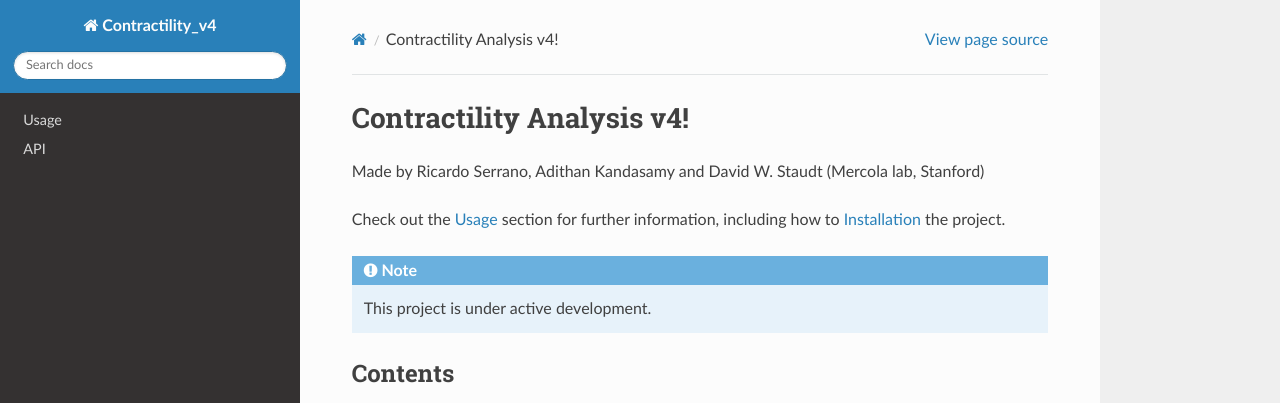
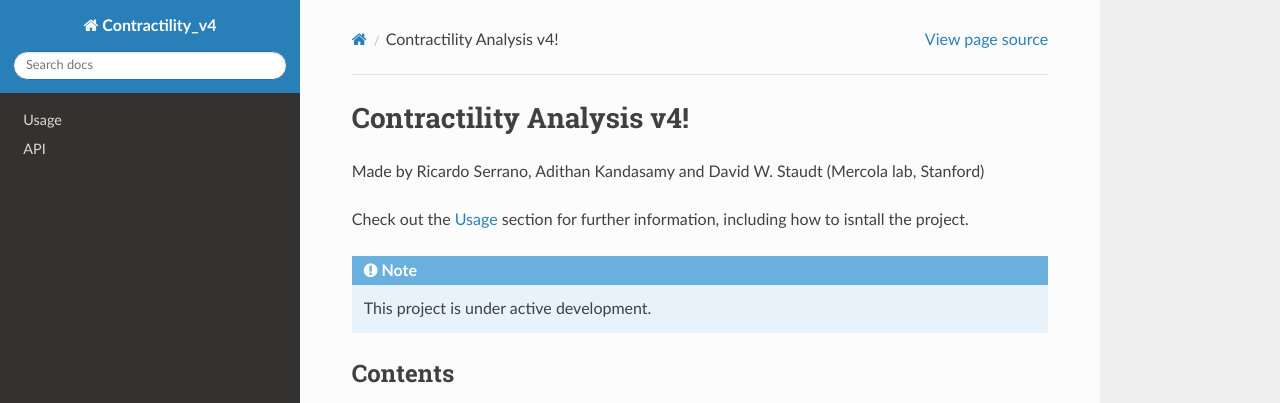
Before and after one commit to adithank/contractility-v4, a Sphinx documentation site: the page built from docs/source/index.rst, in a window 1280 px wide. Shown: the top 403 px of the page. Built offline with Sphinx 7.4.7 and the Read the Docs theme 3.1.0, drawn with Linux system fonts in a browser that asks for light colours.

Commit message:
Update index.rst

```diff
--- a/docs/source/index.rst
+++ b/docs/source/index.rst
@@ -4,7 +4,7 @@ Contractility Analysis v4!
 Made by Ricardo Serrano, Adithan Kandasamy and David W. Staudt (Mercola lab, Stanford)
 
 Check out the :doc:`usage` section for further information, including
-how to :ref:`installation` the project.
+how to isntall the project.
 
 .. note::
 
```
